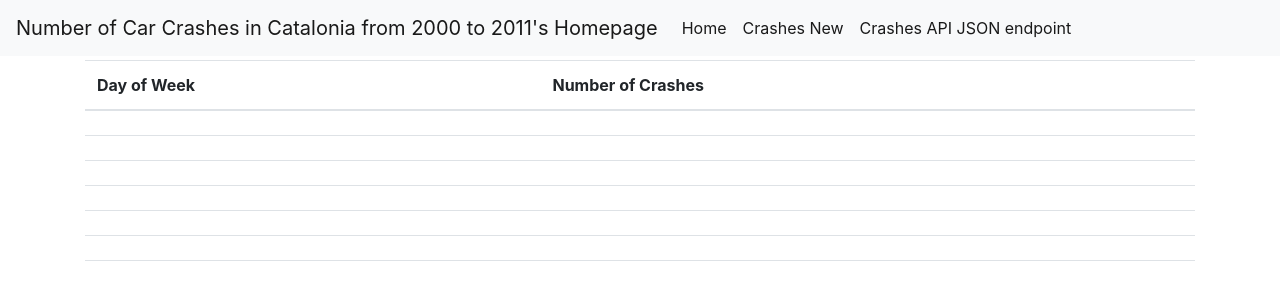
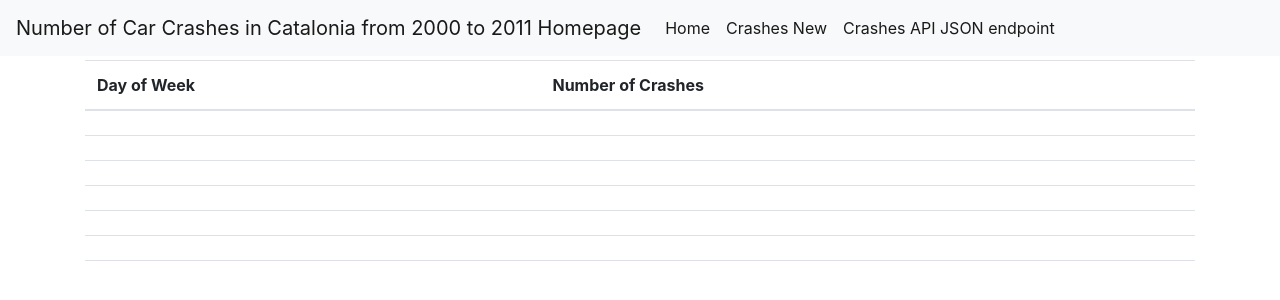
Before and after one commit to afa48/FinalProjectWebAppCrashesCatalonia, a Flask app: page / in a window 1280 px wide. Shown: the top 300 px of the page. Run offline with Flask 2, Linux system fonts and the light colour scheme; data comes from the database, SQL or seed files in the repository; lists and menus that the app fills with data are empty; some libraries are stand-ins or nearby versions.

Commit message:
Task: Edit code in layout.html file for title

```diff
--- a/app/templates/layout.html
+++ b/app/templates/layout.html
@@ -22,7 +22,7 @@
 
 
 <nav class="navbar navbar-expand-lg navbar-light bg-light mb-1">
-  <a class="navbar-brand" href="#">{% if user %}{{ user.username }}'s Homepage{% else %}
+  <a class="navbar-brand" href="#">{% if user %}{{ user.username }} Homepage{% else %}
     <title>Welcome to My Homepage</title>
     {% endif %}</a>
   <button aria-controls="navbarNavDropdown" aria-expanded="false" aria-label="Toggle navigation" class="navbar-toggler" data-target="#navbarNavDropdown" data-toggle="collapse" type="button">
```
